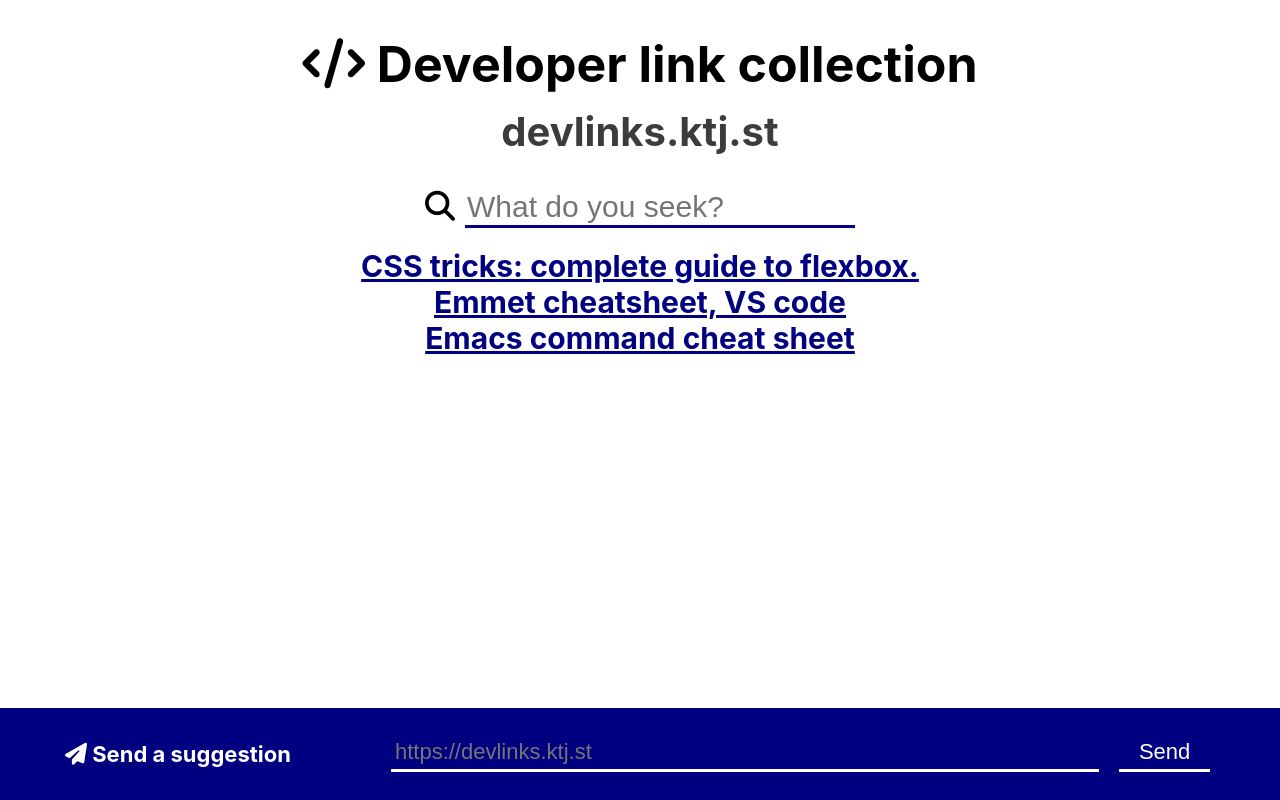
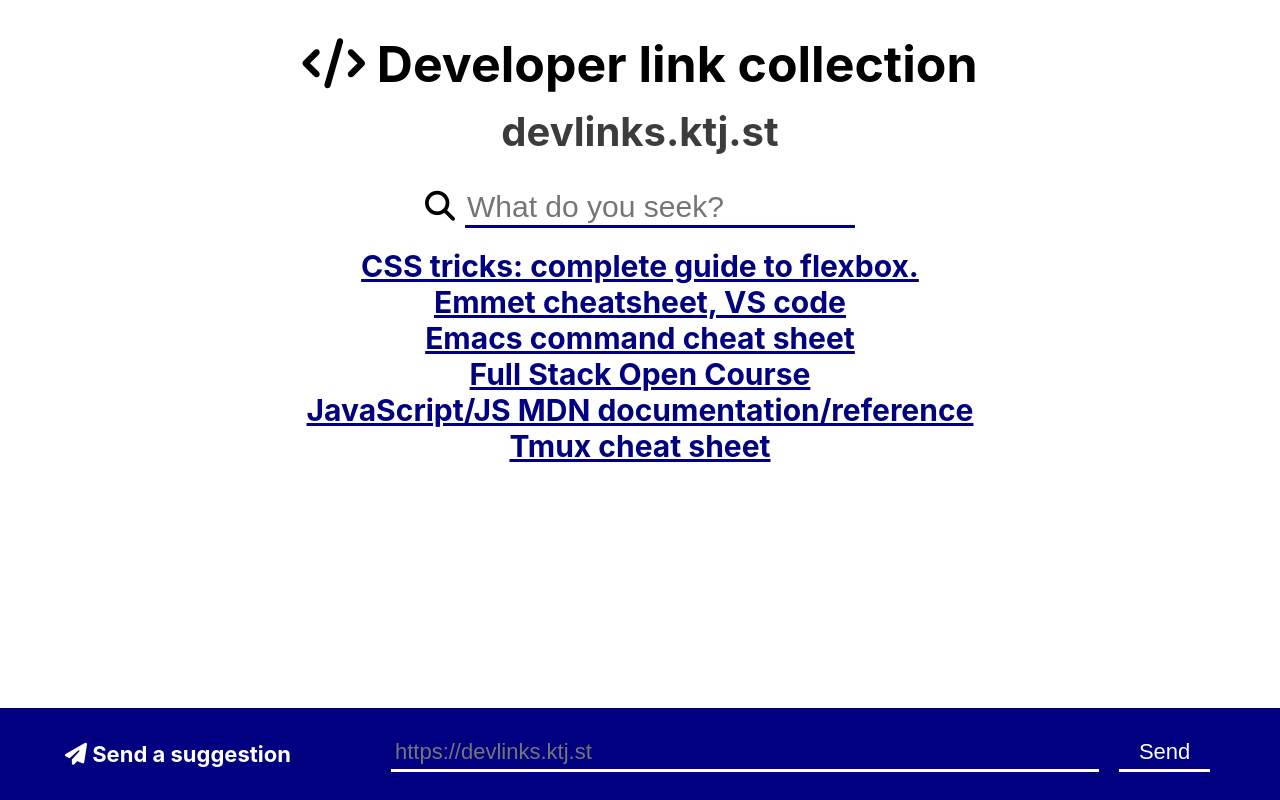
Before and after one commit to Katajisto/dev-links, a React (Create React App) app: page / in a window 1280 px wide. Built offline with nearby package versions, Linux system fonts and the light colour scheme.

Commit message:
Added links

```diff
--- a/src/App.js
+++ b/src/App.js
@@ -16,6 +16,18 @@ function App() {
       title: "Emacs command cheat sheet",
       link: "http://www.rgrjr.com/emacs/emacs_cheat.html",
     },
+    {
+      title: "Full Stack Open Course",
+      link: "https://fullstackopen.com/"
+    },
+    {
+      title: "JavaScript/JS MDN documentation/reference",
+      link: "https://developer.mozilla.org/fi/docs/Web/JavaScript/Reference"
+    },
+    {
+      title: "Tmux cheat sheet",
+      link: "https://tmuxcheatsheet.com/"
+    }
   ];
 
   const [test, setTest] = useState("");
```
